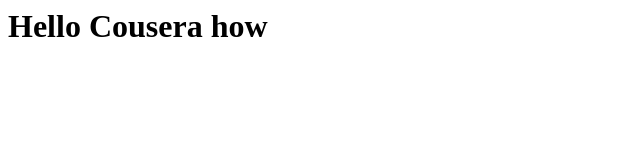
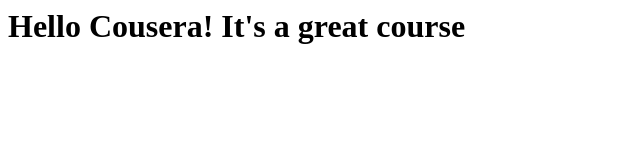
Before and after one commit to pelao97/coursera-test, a plain HTML site: page site/index.html in a window 1280 px wide. Shown: the whole page, without its empty margins (0-640 px from the left). Drawn offline with Linux system fonts and the light colour scheme.

Commit message:
New Change

```diff
--- a/site/index.html
+++ b/site/index.html
@@ -5,6 +5,6 @@
 </head>
 
 <body>
-    <h1>Hello Cousera how</h1>
+    <h1>Hello Cousera! It's a great course</h1>
 </body>
 </html>
```
